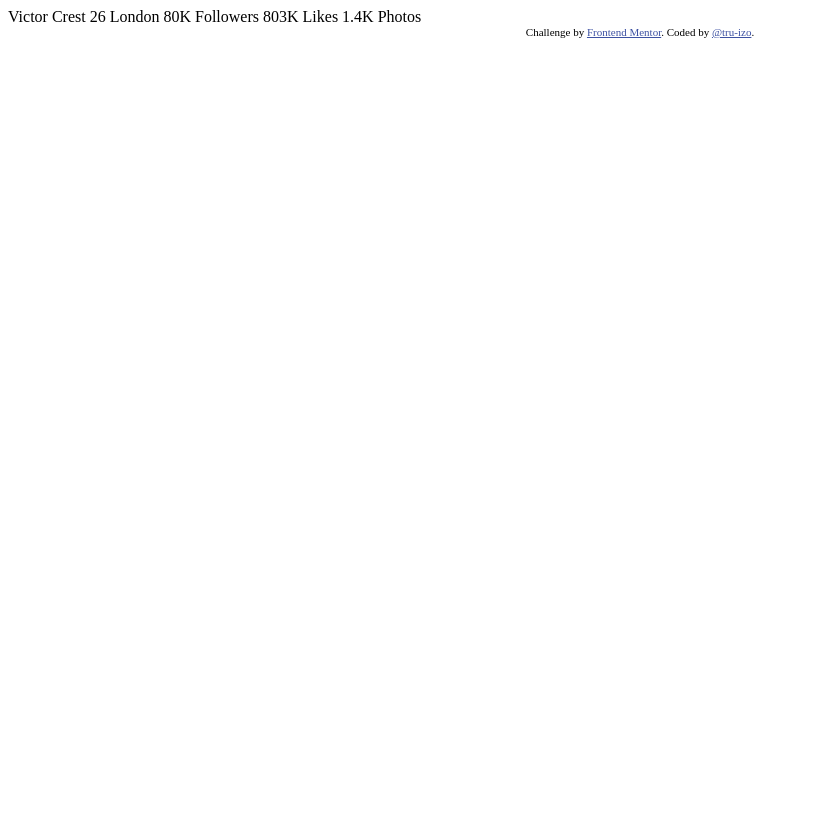
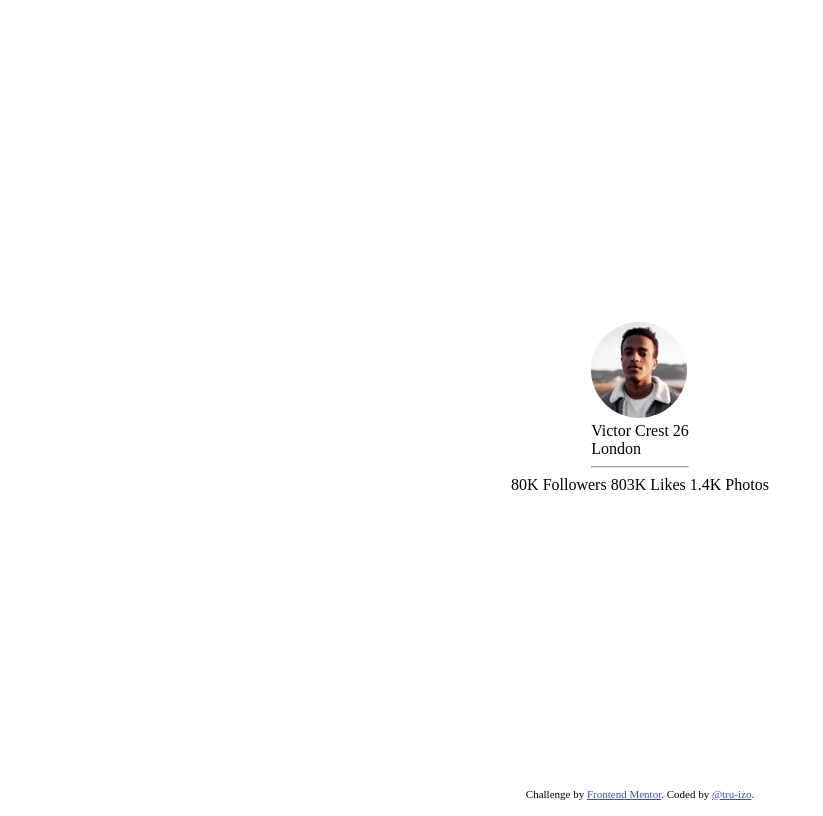
Before and after one commit to tru-izo/profile-card, a plain HTML site: page index.html in a window 1280 px wide. Shown: the whole page, without its empty margins (0-823 px from the left). Drawn offline with Linux system fonts and the light colour scheme.

Commit message:
add content

```diff
--- a/index.html
+++ b/index.html
@@ -3,6 +3,7 @@
   <head>
     <meta charset="UTF-8" />
     <meta name="viewport" content="width=device-width, initial-scale=1.0" />
+    <link rel="stylesheet" href="main.css" />
     <!-- displays site properly based on user's device -->
 
     <link
@@ -26,7 +27,18 @@
     </style>
   </head>
   <body>
-    Victor Crest 26 London 80K Followers 803K Likes 1.4K Photos
+    <div class="container">
+      <div class="profile-avatar">
+        <img src="images/image-victor.jpg" alt="profile picture" />
+      </div>
+      <div class="bio-area">
+        <div class="name">Victor Crest 26</div>
+        <div class="location">London</div>
+      </div>
+      <hr />
+      <div class="social-media-area"></div>
+    </div>
+    80K Followers 803K Likes 1.4K Photos
     <div class="attribution">
       Challenge by
       <a href="https://www.frontendmentor.io?ref=challenge" target="_blank"
--- a/main.css
+++ b/main.css
@@ -0,0 +1,21 @@
+* {
+  box-sizing: border-box;
+}
+
+body {
+  display: flex;
+  flex-direction: column;
+  justify-content: center;
+  align-items: center;
+  height: 100vh;
+}
+
+.profile-avatar img {
+  border-radius: 50%;
+}
+
+.attribution {
+  position: fixed;
+  bottom: 0;
+  font-size: 18px;
+}
```
